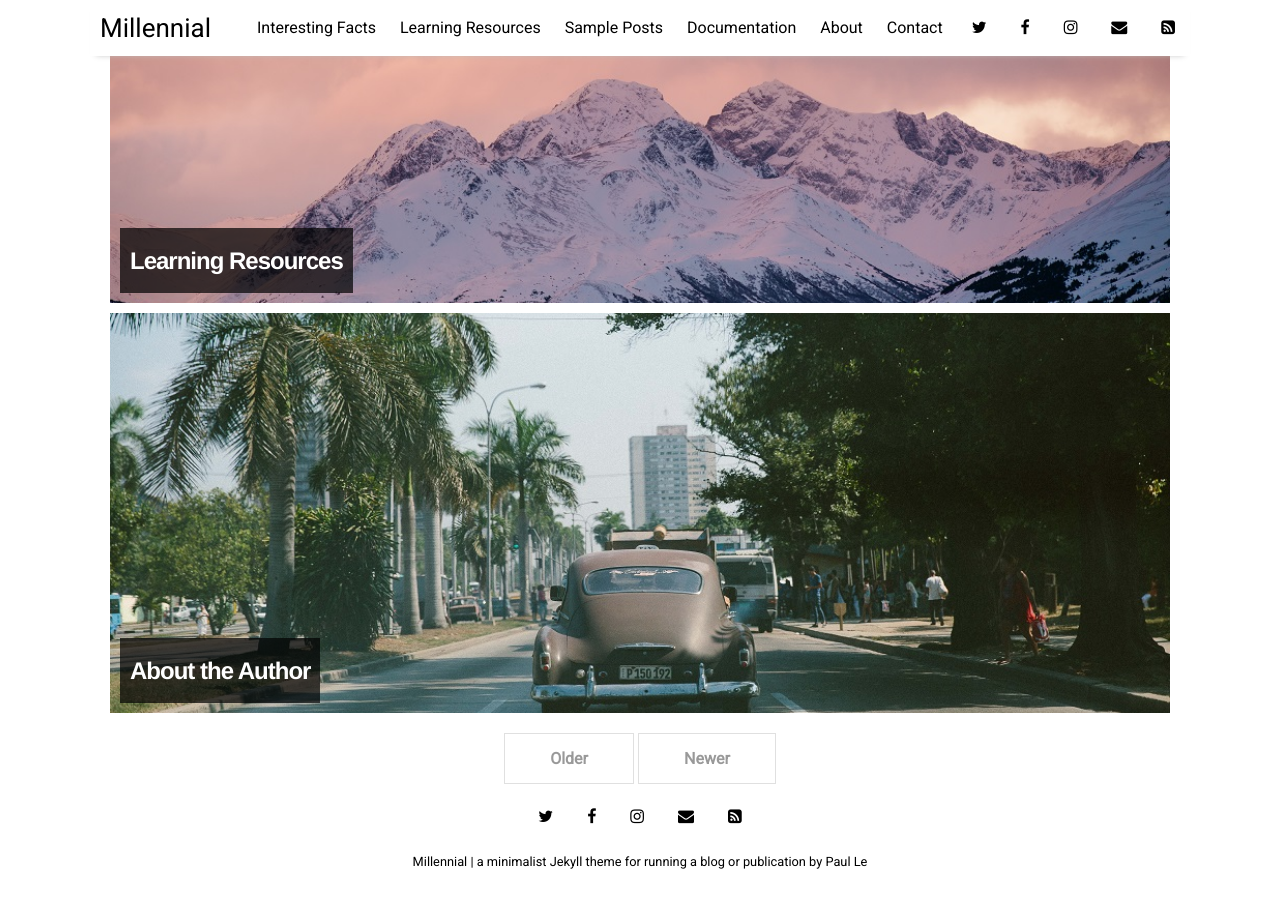
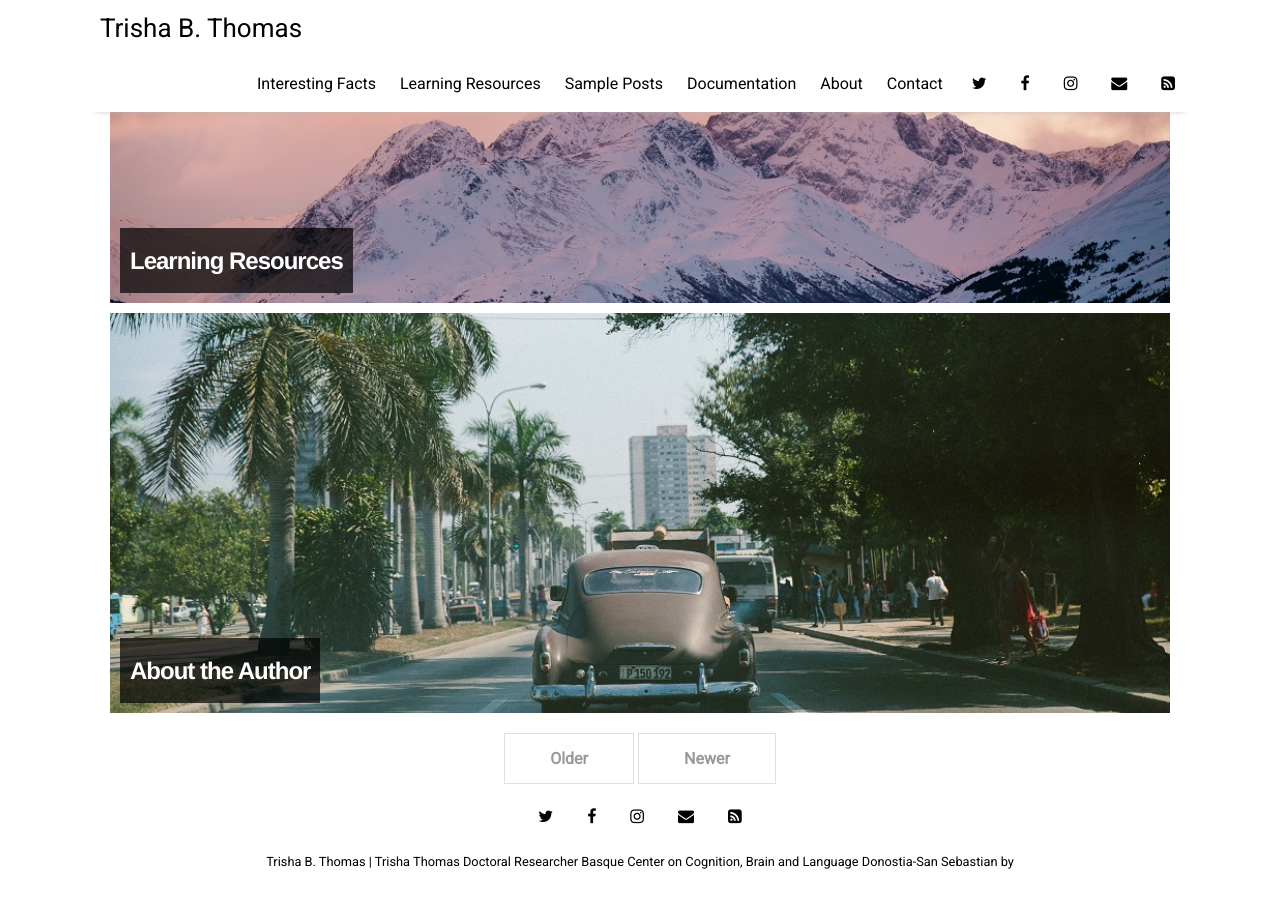
Before and after one commit to tthomas840/tthomas840.github.io, a Jekyll site: the page built from index.html, in a window 1280 px wide and 900 px high, scrolled down 1398 px. Built offline with Jekyll 4.4.1, drawn with Linux system fonts in a browser that asks for light colours; nearby versions of some CDN libraries; the list of posts is cut into pages by our own code.

Commit message:
Update _config.yml

```diff
--- a/_config.yml
+++ b/_config.yml
@@ -10,9 +10,9 @@ permalink:           /:title
 plugins:             [jekyll-paginate, jekyll-sitemap, jekyll-feed, jekyll-seo-tag]
 
 # Customise atom feed settings (this is where Jekyll-Feed gets configuration information)
-title:		           "Millennial"
-description:	       "a minimalist Jekyll theme for running a blog or publication"
-author:              "Paul Le"
+title:		           "Trisha B. Thomas"
+description:	       "Trisha Thomas  Doctoral Researcher  Basque Center on Cognition, Brain and Language  Donostia-San Sebastian"
+
 
 # RSS 2.0 can be used instead of Atom by uncommenting following two lines
 #feed:
```
